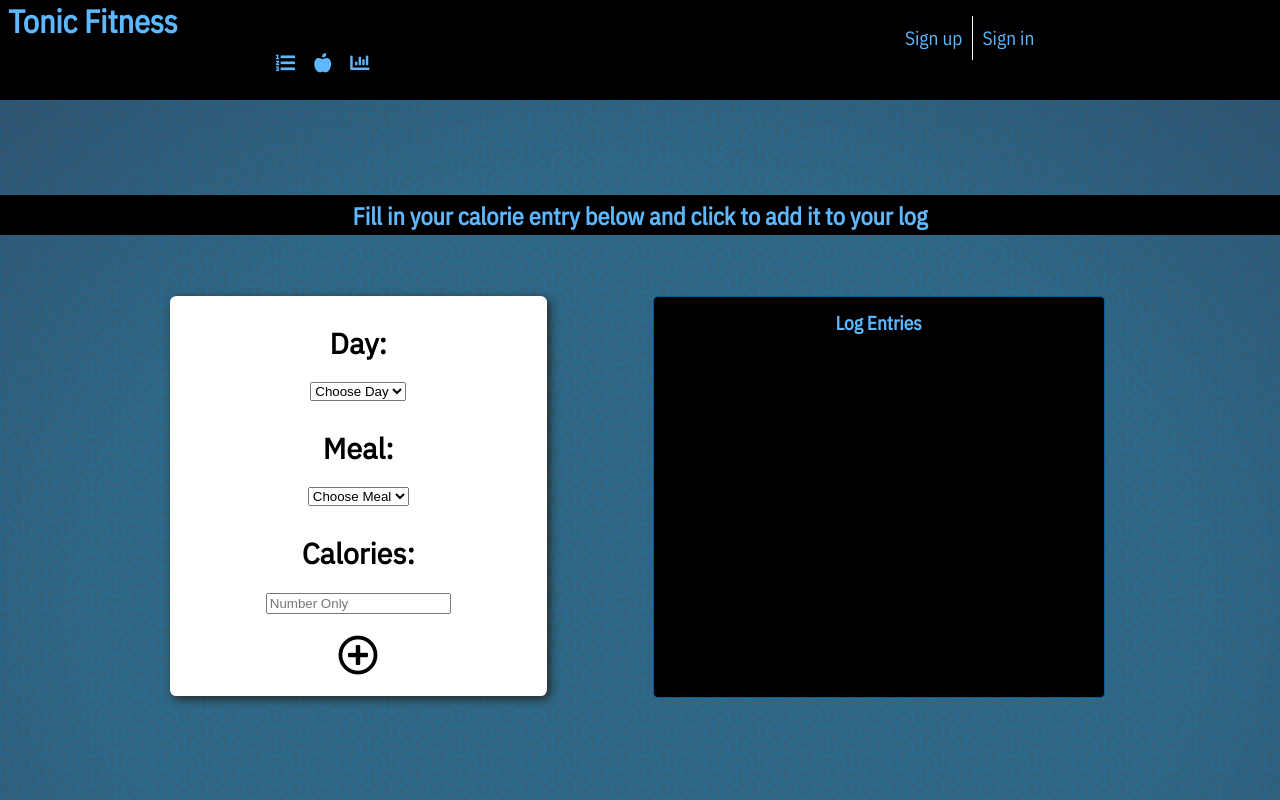
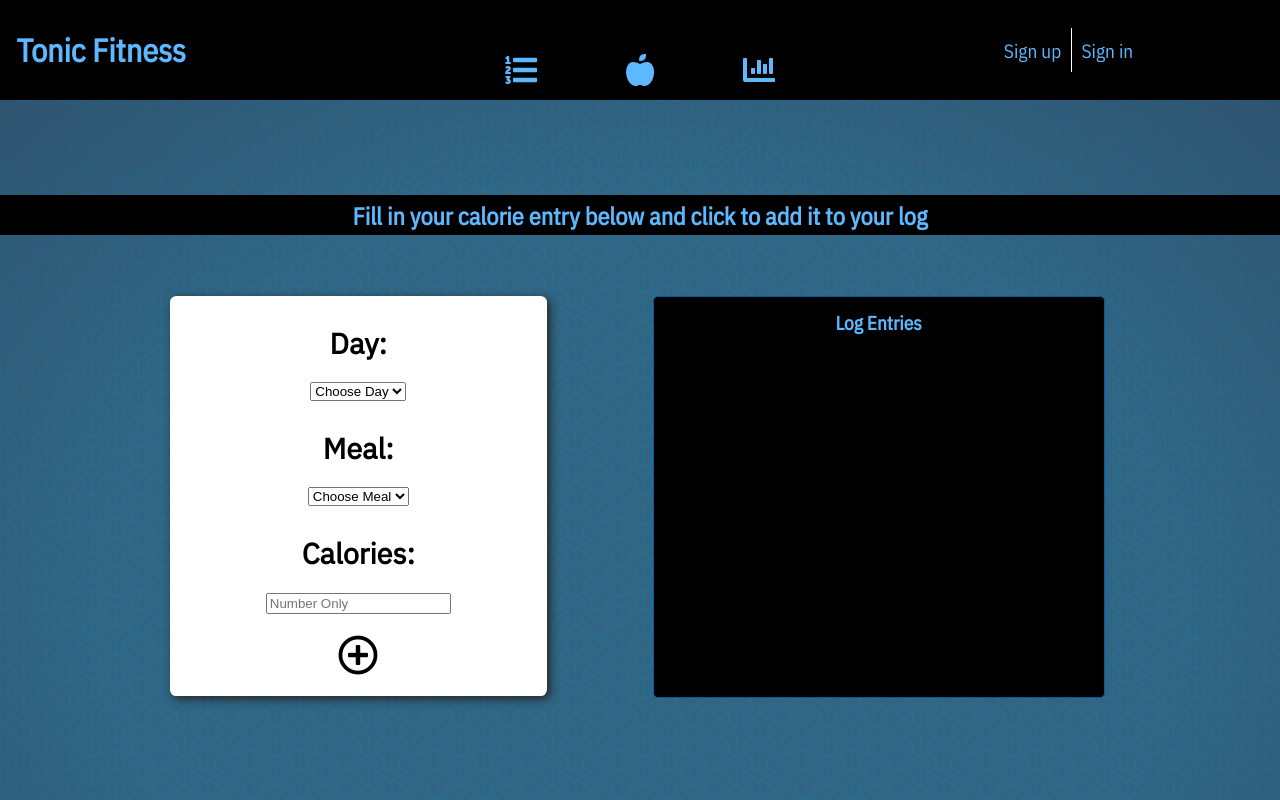
Before and after one commit to chingu-voyages/geckos-project-11, a React (Create React App) app in the folder tonic-fitness/: page /log in a window 1280 px wide. Shown: the top 800 px of the page. Built offline with nearby package versions, Linux system fonts and the light colour scheme.

Commit message:
Nav set for all sizes

```diff
--- a/tonic-fitness/src/stylesheets/Dashboard.scss
+++ b/tonic-fitness/src/stylesheets/Dashboard.scss
@@ -7,6 +7,7 @@
   grid-column: c1 / c2;
   grid-row: r2 / r3;
   height: calc(100vh - 270px);
+  min-height: 700px;
   background-image: $trans-background,
                     radial-gradient(ellipse at 50%, $color-secondary 60%, $color-dark );
 
--- a/tonic-fitness/src/stylesheets/Nav.scss
+++ b/tonic-fitness/src/stylesheets/Nav.scss
@@ -14,16 +14,20 @@
 
   #header {
     display: grid;
-    grid-template-columns: [c1] 5px [c2] 1fr [c3] 1fr [c5] 5px [c6];
+    grid-template-columns: [c1] 5px [c2] 1fr [c3] 1fr [c4] 5px [c5];
     grid-template-rows: [r1] 2fr [r2] 1fr [r3];
     grid-gap: 0.2em;
     width: 100%;
-    max-height: 100%;
+    height: 100px;
   }
 
   .top-left-title {
     grid-column: c2 / c3;
     grid-row: r1 / r2;
+    display: flex;
+    justify-content: flex-start;
+    align-items: center;
+    padding-left: 0.2em;
   }
 
   .title {
@@ -37,9 +41,13 @@
   .icons {
     grid-column: c2 / c3;
     grid-row: r2 / r3;
+    display: flex;
+    flex-flow: row nowrap;
+    justify-content: space-evenly;
+    align-items: flex-end;
     width: 100%;
+    padding-bottom: 0.5em;
     font-size: 1.2em;
-    text-align: center;
   }
 
   .link-icons {
@@ -54,13 +62,14 @@
     justify-content: center;
     align-items: center;
   }
+
   #top-right-of-nav-welcome{
     grid-column: c3 / c4;
     grid-row: r1 / r3;
     display: flex;
     flex-flow:column nowrap;
     justify-content: center;
-    align-items: center;
+    align-items: flex-end;
   }
 
   .login {
@@ -111,6 +120,30 @@
 
 #nav-container {
 
+  #header {
+    display: grid;
+    grid-template-columns: [c1] 10px [c2] 1fr [c3] 1fr [c4] 1fr [c5] 10px [c6];
+    grid-template-rows: [r1] 1fr [r2];
+    grid-gap: 0.2em;
+  }
+
+  .icons {
+    grid-column: c3 / c4;
+    grid-row: r1 / r2;
+    padding-bottom: 0.3em;
+    font-size: 1.6em;
+  }
+
+  #top-right-of-nav-login {
+    grid-column: c4 / c5;
+    grid-row: r1 / r2;
+  }
+
+  #top-right-of-nav-welcome{
+    grid-column: c4 / c5;
+    grid-row: r1 / r2;
+  }
+
   #title {
     font-size: 3em;
   }
@@ -122,3 +155,15 @@
 }
 
 }
+
+@media only screen and (min-width:900px) {
+
+#nav-container {
+
+  .icons {
+    font-size: 2em;
+  }
+
+}
+
+}
```
